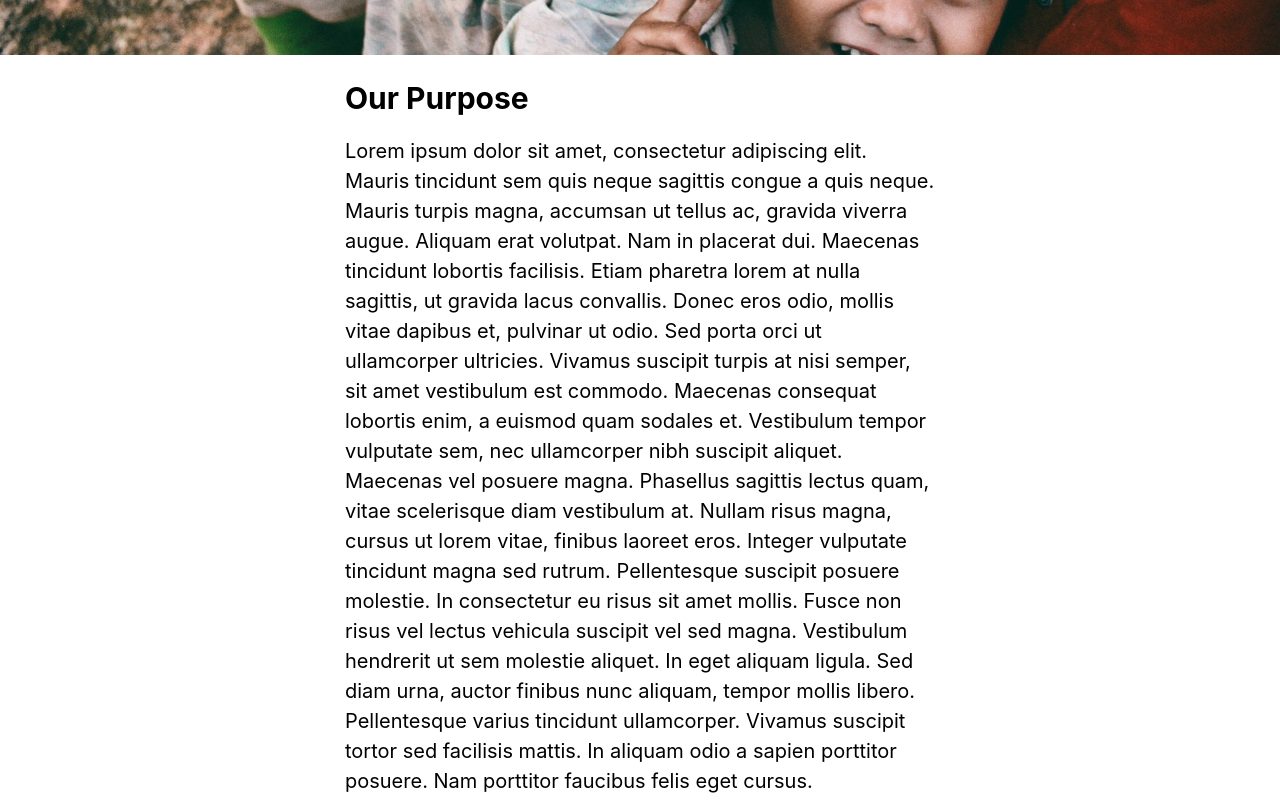
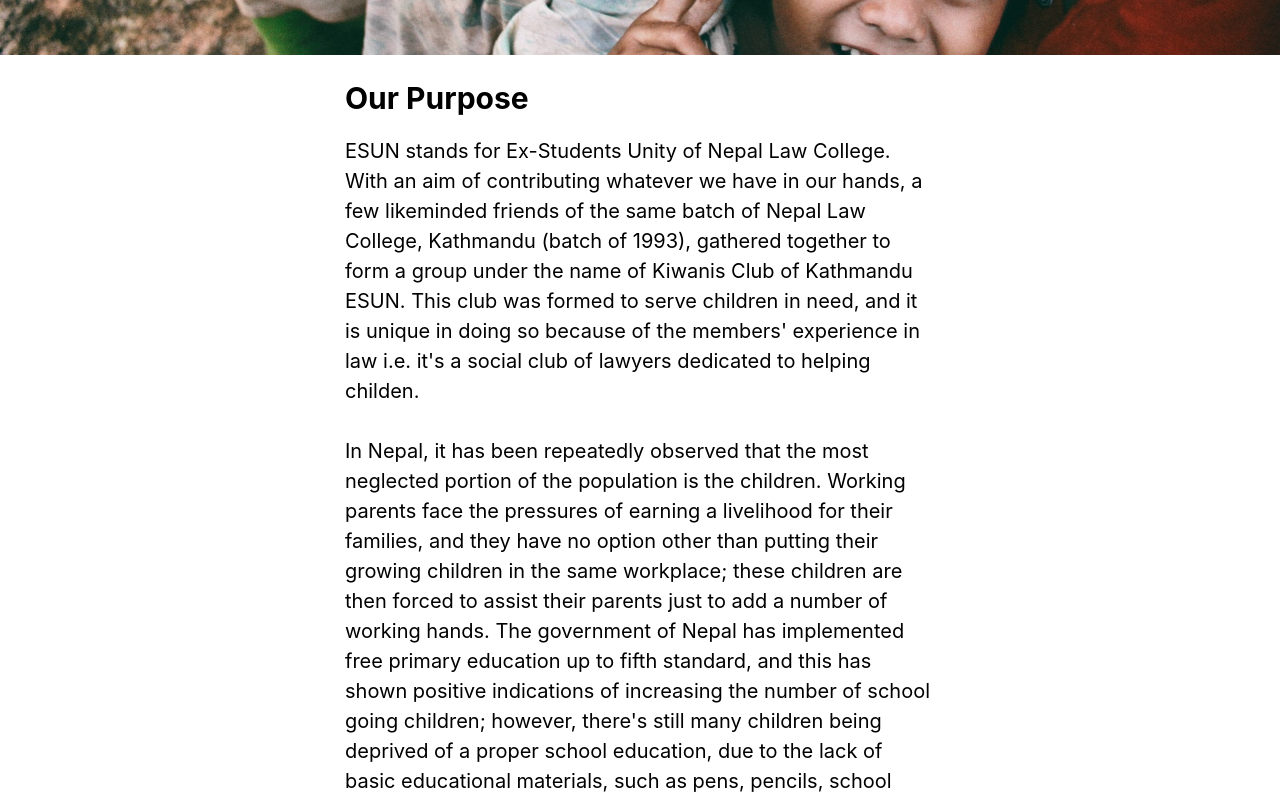
Before and after one commit to Azazel5/kiwanis-club, a React (Create React App) app in the folder frontend/: page / in a window 1280 px wide. Shown: the part 680-1480 px from the top of the page. Built offline with nearby package versions, Linux system fonts and the light colour scheme; no server answers.

Commit message:
Fixed grid spacing and substituted all content

```diff
--- a/frontend/src/App.js
+++ b/frontend/src/App.js
@@ -75,12 +75,21 @@
                     <div className="app__purpose-container">
                         <h2>Our Purpose</h2>
                         <p>
-                            Lorem ipsum dolor sit amet, consectetur adipiscing elit. Mauris tincidunt sem quis neque sagittis congue a quis neque. Mauris turpis magna, accumsan ut tellus ac, gravida viverra augue. Aliquam erat volutpat. Nam in placerat dui. Maecenas tincidunt lobortis facilisis. Etiam pharetra lorem at nulla sagittis, ut gravida lacus convallis. Donec eros odio, mollis vitae dapibus et, pulvinar ut odio. Sed porta orci ut ullamcorper ultricies. Vivamus suscipit turpis at nisi semper, sit amet vestibulum est commodo. Maecenas consequat lobortis enim, a euismod quam sodales et. Vestibulum tempor vulputate sem, nec ullamcorper nibh suscipit aliquet.
-
-                            Maecenas vel posuere magna. Phasellus sagittis lectus quam, vitae scelerisque diam vestibulum at. Nullam risus magna, cursus ut lorem vitae, finibus laoreet eros. Integer vulputate tincidunt magna sed rutrum. Pellentesque suscipit posuere molestie. In consectetur eu risus sit amet mollis. Fusce non risus vel lectus vehicula suscipit vel sed magna.
-
-                            Vestibulum hendrerit ut sem molestie aliquet. In eget aliquam ligula. Sed diam urna, auctor finibus nunc aliquam, tempor mollis libero. Pellentesque varius tincidunt ullamcorper. Vivamus suscipit tortor sed facilisis mattis. In aliquam odio a sapien porttitor posuere. Nam porttitor faucibus felis eget cursus.
-
+                            ESUN stands for Ex-Students Unity of Nepal Law College. With an aim of contributing whatever we
+                            have in our hands, a few likeminded friends of the same batch of Nepal Law College,
+                            Kathmandu (batch of 1993), gathered together to form a group under the name of Kiwanis Club of
+                            Kathmandu ESUN. This club was formed to serve children in need, and it is unique in doing so because
+                            of the members' experience in law i.e. it's a social club of lawyers dedicated to helping childen.
+                            <br /> <br />
+                            In Nepal, it has been repeatedly observed that the most neglected portion of the population is the children. Working
+                            parents face the pressures of earning a livelihood for their families, and they have no option other than putting their
+                            growing children in the same workplace; these children are then forced to assist their parents just to add a number of working hands.
+                            The government of Nepal has implemented free primary education up to fifth
+                            standard, and this has shown positive indications of increasing the number of school going children; however, there's still many children being deprived of a proper school education,
+                            due to the lack of basic educational materials, such as pens, pencils, school bags, or other stationery items.
+                            <br /> <br />
+                            The club hopes to support these children and their families by initiatives such as organizing the distribution of food,
+                            educational materials, or providing tuition fee to the needy children.
                         </p>
                     </div>
 
--- a/frontend/src/components/StaticGallery/StaticGallery.scss
+++ b/frontend/src/components/StaticGallery/StaticGallery.scss
@@ -6,7 +6,7 @@
         display: flex;
         flex-direction: column;
         color: #555f77;
-        font-size: 2.2rem;
+        font-size: 1.8rem;
 
         & > *:not(:last-child) {
             margin-bottom: 1.4rem;
--- a/frontend/src/containers/AboutUs/AboutUs.js
+++ b/frontend/src/containers/AboutUs/AboutUs.js
@@ -48,7 +48,7 @@
                 <h3 style={{ paddingTop: '2rem' }}>Meet our <span className="about-us__flexbox__child--span">Members</span></h3>
 
                 <StaticGallery
-                    sizeOfGalleryCard={20}
+                    sizeOfGalleryCard={22}
                     content={employees && employees['non_executive']}
                     gridColor={'lightblue'}
                     createRows
```
Also changed, not shown: 1 other file (tests, documents, lock files or other folders).
